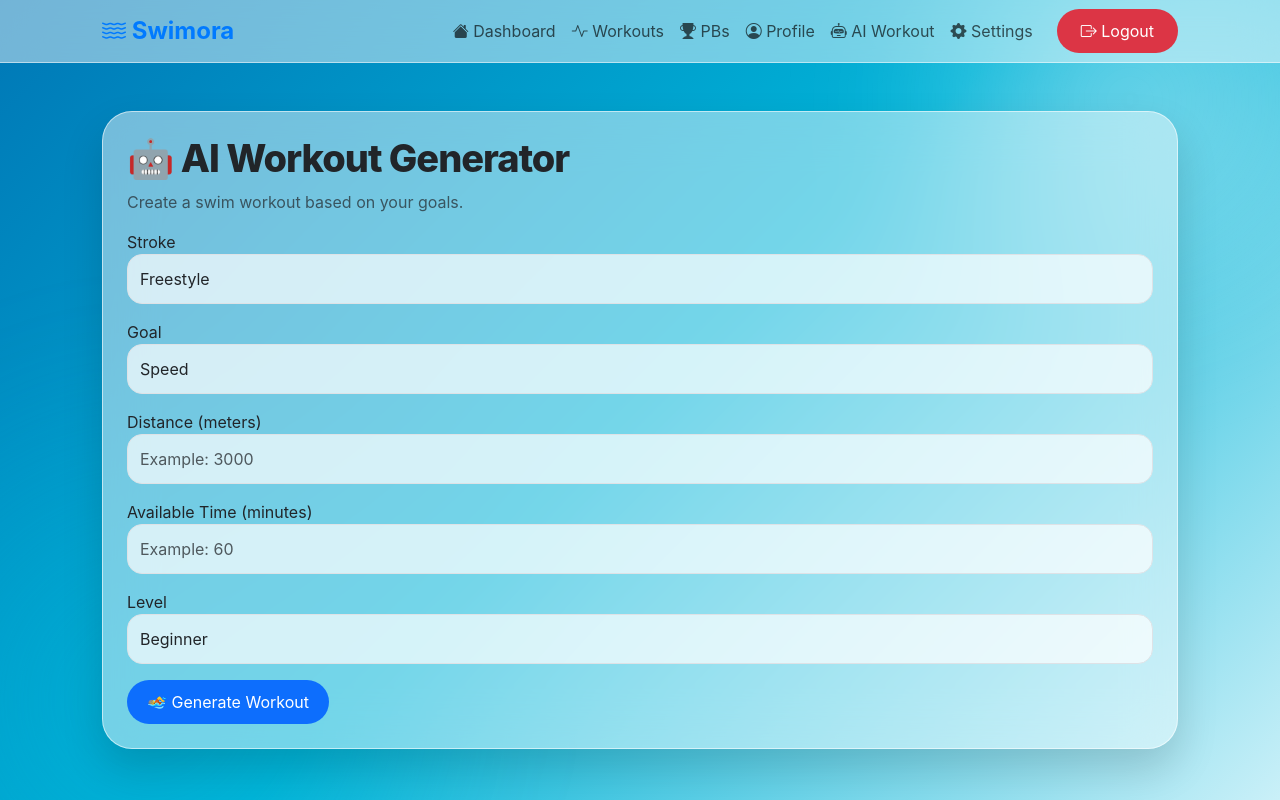
After one commit to kpwastaken/Swimora, a Flask app: page /generate_workout in a window 1280 px wide. The commit adds this page. Run offline with Flask 3, Linux system fonts and the light colour scheme; a user stored in the database is signed in.

Commit message:
Added AI workout validation and navbar button

```diff
--- a/app.py
+++ b/app.py
@@ -142,7 +142,103 @@ def profile():
     )
 
 
+@app.route("/generate_workout", methods=["GET", "POST"])
+@login_required
+def generate_workout():
+    if request.method == "POST":
 
+        stroke = request.form.get("stroke")
+        goal = request.form.get("goal")
+        distance = request.form.get("distance")
+        time = request.form.get("time")
+        level = request.form.get("level")
+
+        if not stroke or not goal or not distance or not time or not level:
+            return render_template(
+                "generate_workout.html",
+                error="Please fill in all fields before generating your workout."
+            )
+
+        distance = int(distance)
+        time = int(time)
+
+
+        if goal == "Speed":
+
+            workout_sets = [
+                f"400m warm up ({stroke})",
+                "8 x 50m sprint",
+                f"{max(4, distance // 100)} x 100m race pace",
+                "200m cool down"
+            ]
+
+
+        elif goal == "Endurance":
+
+            workout_sets = [
+                f"600m warm up ({stroke})",
+                f"{max(3, distance // 500)} x 500m steady pace",
+                "8 x 50m technique drills",
+                "300m cool down"
+            ]
+
+
+        elif goal == "Technique":
+
+            workout_sets = [
+                "400m easy swim",
+                "8 x 50m technique drills",
+                f"{max(4, distance // 100)} x 100m perfect technique",
+                "200m cool down"
+            ]
+
+
+        else:
+
+            workout_sets = [
+                "500m warm up",
+                f"{max(4, distance // 200)} x 200m race pace",
+                "12 x 25m sprint",
+                "300m cool down"
+            ]
+
+
+        return render_template(
+            "generated_workout.html",
+            stroke=stroke,
+            goal=goal,
+            distance=distance,
+            time=time,
+            level=level,
+            workout_sets=workout_sets
+        )
+
+
+    return render_template(
+        "generate_workout.html"
+    )
+
+
+
+@app.route("/save_generated_workout", methods=["POST"])
+@login_required
+def save_generated_workout():
+
+    workout = Workout(
+        date="AI Generated",
+        distance=int(request.form["distance"]),
+        workout_type=request.form["goal"],
+        stroke=request.form["stroke"],
+        notes="AI Generated Workout",
+        user_id=current_user.id
+    )
+
+
+    db.session.add(workout)
+    db.session.commit()
+
+
+    return redirect("/workouts")
 @app.route("/settings")
 @login_required
 def settings():
--- a/templates/base.html
+++ b/templates/base.html
@@ -80,6 +80,13 @@
                 </li>
 
                 <li class="nav-item">
+                    <a class="nav-link" href="/generate_workout">
+                        <i class="bi bi-robot"></i>
+                        AI Workout
+                    </a>
+                </li>
+
+                <li class="nav-item">
                     <a class="nav-link" href="/settings">
                         <i class="bi bi-gear-fill"></i>
                         Settings
--- /dev/null
+++ b/templates/generate_workout.html
@@ -0,0 +1,110 @@
+{% extends "base.html" %}
+
+{% block content %}
+
+<div class="card p-4">{% if error %}
+
+<div class="alert alert-danger">
+    {{ error }}
+</div>
+
+{% endif %}
+
+<h1>
+🤖 AI Workout Generator
+</h1>
+
+<p style="opacity:0.7;">
+Create a swim workout based on your goals.
+</p>
+
+
+<form method="POST" action="/generate_workout">
+
+
+<label>
+Stroke
+</label>
+
+<select name="stroke" class="form-control mb-3">
+
+<option>Freestyle</option>
+<option>Backstroke</option>
+<option>Breaststroke</option>
+<option>Butterfly</option>
+<option>IM</option>
+
+</select>
+
+
+
+<label>
+Goal
+</label>
+
+<select name="goal" class="form-control mb-3">
+
+<option>Speed</option>
+<option>Endurance</option>
+<option>Technique</option>
+<option>Competition</option>
+
+</select>
+
+
+
+<label>
+Distance (meters)
+</label>
+
+<input
+type="number"
+name="distance"
+class="form-control mb-3"
+placeholder="Example: 3000"
+>
+
+
+
+<label>
+Available Time (minutes)
+</label>
+
+<input
+type="number"
+name="time"
+class="form-control mb-3"
+placeholder="Example: 60"
+>
+
+
+
+<label>
+Level
+</label>
+
+<select name="level" class="form-control mb-3">
+
+<option>Beginner</option>
+<option>Intermediate</option>
+<option>Advanced</option>
+
+</select>
+
+
+
+<button
+class="btn btn-primary"
+type="submit">
+
+🏊 Generate Workout
+
+</button>
+
+
+</form>
+
+</div>
+
+
+{% endblock %}
```
Also changed, not shown: templates/dashboard.html (+25 -3 lines), templates/generated_workout.html (added, +123 -0 lines), templates/plans.html (added, +166 -0 lines), instance/swimora.db.
